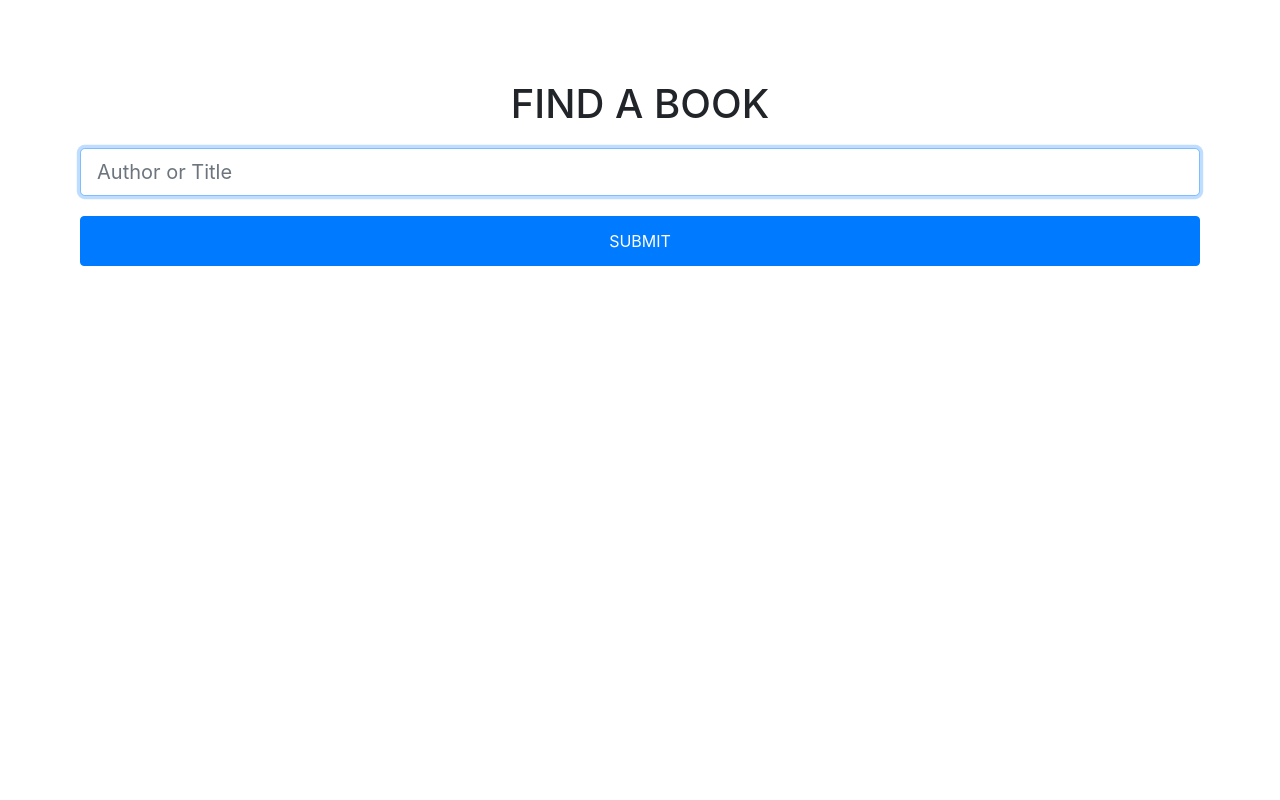
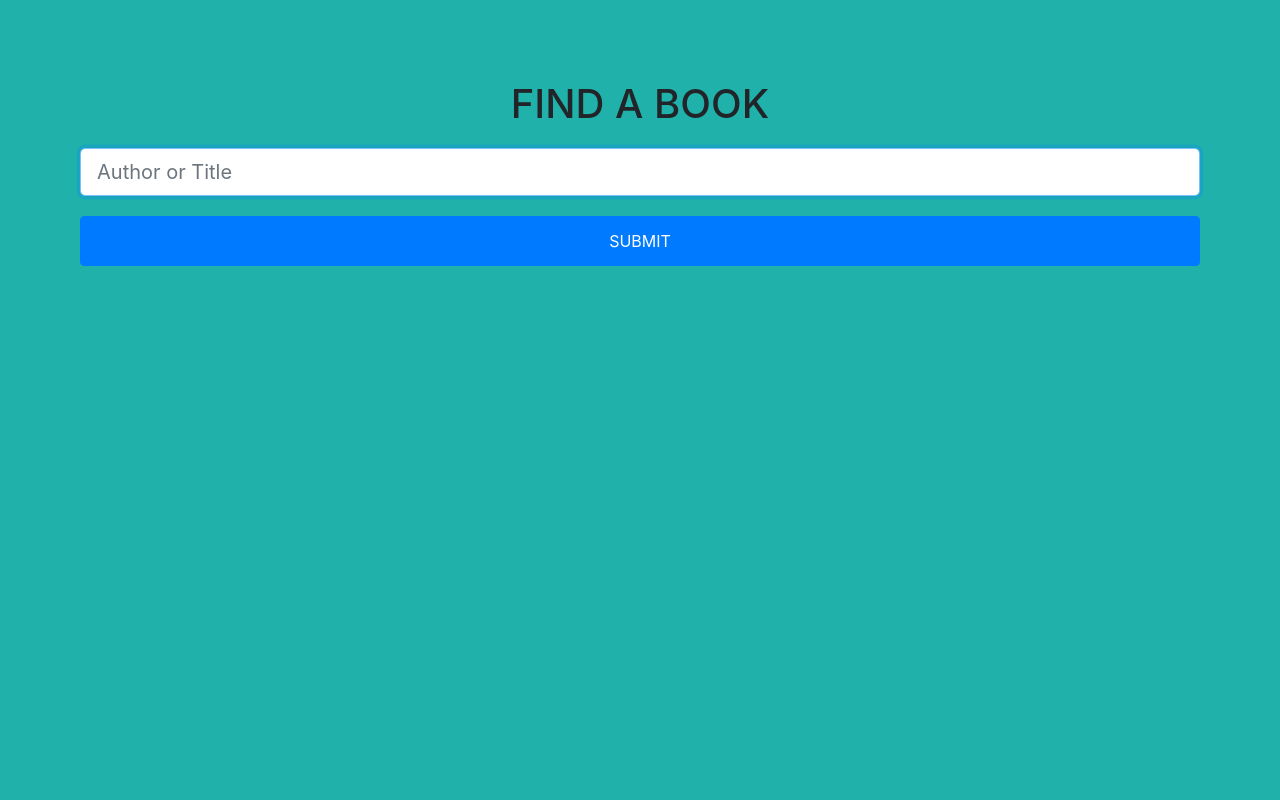
Before and after one commit to mudassirgithub/books, a Flask app: page / in a window 1280 px wide. Run offline with Flask 2, Linux system fonts and the light colour scheme; some libraries are stand-ins or nearby versions.

Commit message:
Update layout.html

```diff
--- a/templates/layout.html
+++ b/templates/layout.html
@@ -11,6 +11,7 @@
             padding: 0;
             width: 100vw;
             height: 100vh;
+            background-color: lightseagreen;
         }
         {% block style %}
         {% endblock %}
```
